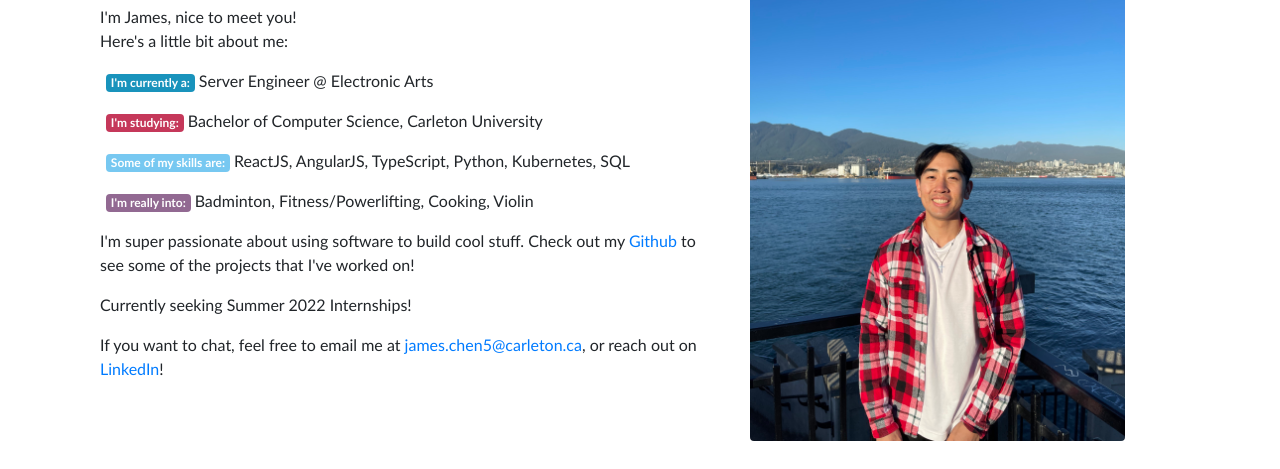
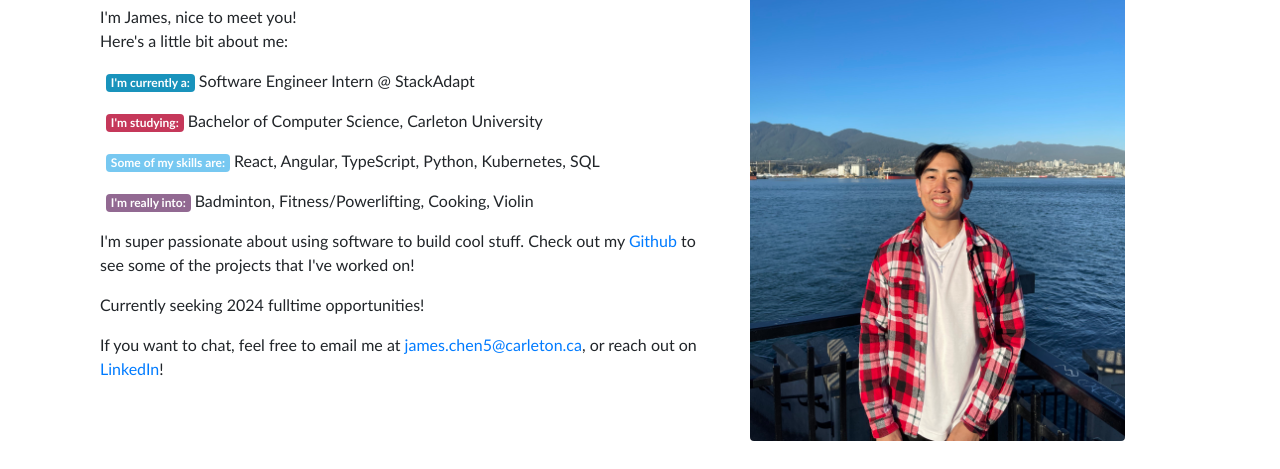
Before and after one commit to j769chen/Personal-Website, a Gatsby site: page / in a window 1280 px wide. Shown: the part 161-630 px from the top of the page. Built offline with nearby package versions, Linux system fonts and the light colour scheme; Gatsby itself is replaced by a stand-in of ours; what react-animations would draw is missing.

Commit message:
2024 Update

```diff
--- a/src/Components/Navbar.js
+++ b/src/Components/Navbar.js
@@ -4,7 +4,7 @@ import { Link } from "gatsby";
 import Navbar from "react-bootstrap/Navbar";
 import Nav from "react-bootstrap/Nav";
 import Container from "react-bootstrap/Container";
-import resume from "../Resume2021Winter.pdf";
+import resume from "../Resume.pdf";
 import "bootstrap/dist/css/bootstrap.min.css";
 import "../App.css";
 
--- a/src/Components/Summary.js
+++ b/src/Components/Summary.js
@@ -17,7 +17,7 @@ const Summary = () => {
             <Badge variant="danger" style={{ filter: "grayscale(20%)", backgroundColor: "#0099CC" }}>
               I'm currently a:
             </Badge>
-            {" Server Engineer @ Electronic Arts "}
+            {" Software Engineer Intern @ StackAdapt "}
           </p>
 
           <p>
@@ -31,7 +31,7 @@ const Summary = () => {
             <Badge variant="danger" style={{ filter: "grayscale(20%)", backgroundColor: "#66CCFF" }}>
               Some of my skills are:
             </Badge>
-            {" ReactJS, AngularJS, TypeScript, Python, Kubernetes, SQL "}
+            {" React, Angular, TypeScript, Python, Kubernetes, SQL "}
           </p>
 
           <p>
@@ -47,7 +47,7 @@ const Summary = () => {
           the projects that I've worked on!
         </p>
         <p>
-          Currently seeking Summer 2022 Internships!
+          Currently seeking 2024 fulltime opportunities!
         </p>
         <p>
           If you want to chat, feel free to email me at{" "}
```
Also changed, not shown: 2 other files.
